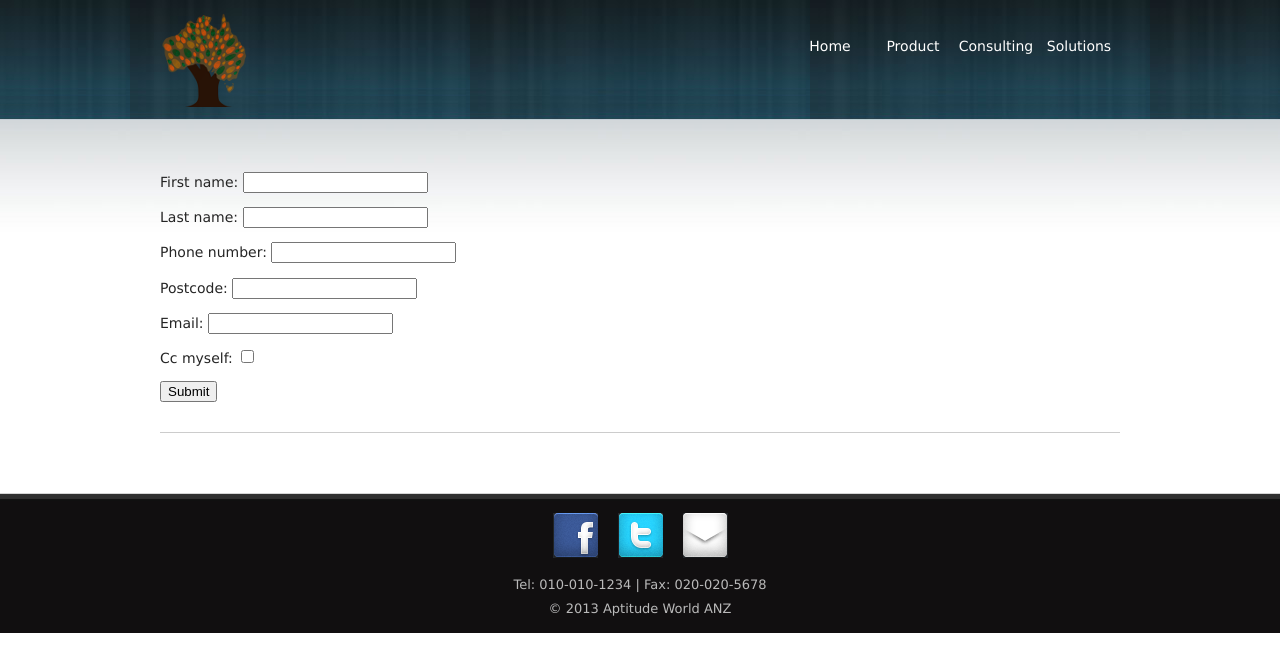
After one commit to arimbun/aptitude, a Django app: page /book in a window 1280 px wide; the page is wider, and only the part inside the window is pictured. The commit adds this page. Shown: the top 672 px of that part. Run offline with Django 3.2, Linux system fonts and the light colour scheme.

Commit message:
Initial /book page

```diff
--- a/apps/landing/templates/landing/base.html
+++ b/apps/landing/templates/landing/base.html
@@ -74,7 +74,7 @@
 
     <div id="copyright">
         Tel: 010-010-1234 | Fax: 020-020-5678<br/>
-        Copyright © {{ year }} Aptitude World
+        © {{ year }} Aptitude World ANZ
     </div>
     <!-- end of templatemo_footer -->
 </div>
--- /dev/null
+++ b/apps/landing/templates/landing/book.html
@@ -0,0 +1,30 @@
+{% extends 'landing/base.html' %}
+{% load staticfiles %}
+
+{% block content %}
+    <div id="templatemo_body_wrapper">
+        <div id="templatemo_wrapper">
+            <div id="templatemo_main">
+
+                <div class="col_w960">
+                    <form action="/book" method="post">
+                        {% csrf_token %}
+                        {{ form.as_p }}
+                        <input type="submit" value="Submit"/>
+                    </form>
+                    <div class="cleaner"></div>
+                </div>
+                <!-- end of templatemo fp services -->
+
+                <div class="col_w960 col_w960_last"></div>
+                <div class="cleaner"></div>
+            </div>
+            <!-- end of main -->
+
+            <div class="cleaner"></div>
+        </div>
+        <!-- end of wrapper -->
+        <div class="cleaner"></div>
+    </div>
+    <!-- end of body wrapper -->
+{% endblock %}
--- a/apps/landing/urls.py
+++ b/apps/landing/urls.py
@@ -10,4 +10,6 @@ urlpatterns = patterns('',
                        url(r'^product$', views.product, name='product'),
                        # eg: /consulting
                        url(r'^consulting$', views.consulting, name='consulting'),
+                       # eg: /book
+                       url(r'^book', views.book, name='book'),
 )
--- a/apps/landing/views.py
+++ b/apps/landing/views.py
@@ -1,15 +1,25 @@
-from django.shortcuts import render_to_response
+from django.shortcuts import render, render_to_response
 from django.utils.datetime_safe import datetime
+from django.http import HttpResponseRedirect
+from django import forms
 
 COMPANY_NAME = 'Aptitude World ANZ'
 META_KEYWORDS = ['Aptitude World AU', 'Aptitude World NZ', 'Aptitude World Australia', 'Aptitude World New Zealand']
 
 
+class BookingForm(forms.Form):
+    first_name = forms.CharField(max_length=100)
+    last_name = forms.CharField(max_length=100)
+    phone_number = forms.CharField(max_length=100)
+    postcode = forms.CharField(max_length=100)
+    email = forms.EmailField()
+    cc_myself = forms.BooleanField(required=False)
+    message_to_our_consultant = forms.Textarea()
+
+
 def index(request):
+    keywords, description, year = __init()
     title = COMPANY_NAME + ' - ' + 'Home'
-    keywords = ','.join(META_KEYWORDS)
-    description = ','.join(META_KEYWORDS)
-    year = datetime.now().year
     return render_to_response('landing/index.html',
                               {
                                   'title': title,
@@ -22,10 +32,8 @@ def index(request):
 
 
 def product(request):
+    keywords, description, year = __init()
     title = COMPANY_NAME + ' - ' + 'Product'
-    keywords = ','.join(META_KEYWORDS)
-    description = ','.join(META_KEYWORDS)
-    year = datetime.now().year
     return render_to_response('landing/product.html',
                               {
                                   'title': title,
@@ -38,10 +46,8 @@ def product(request):
 
 
 def solutions(request):
+    keywords, description, year = __init()
     title = COMPANY_NAME + ' - ' + 'Solutions'
-    keywords = ','.join(META_KEYWORDS)
-    description = ','.join(META_KEYWORDS)
-    year = datetime.now().year
     return render_to_response('landing/solutions.html',
                               {
                                   'title': title,
@@ -54,10 +60,8 @@ def solutions(request):
 
 
 def consulting(request):
+    keywords, description, year = __init()
     title = COMPANY_NAME + ' - ' + 'Consulting'
-    keywords = ','.join(META_KEYWORDS)
-    description = ','.join(META_KEYWORDS)
-    year = datetime.now().year
     return render_to_response('landing/consulting.html',
                               {
                                   'title': title,
@@ -67,3 +71,32 @@ def consulting(request):
                                   'year': year,
                               }
     )
+
+
+def book(request):
+    if request.method == 'POST':
+        form = BookingForm(request.POST)
+        if form.is_valid():
+            return HttpResponseRedirect('/index')
+    else:
+        form = BookingForm()
+
+    keywords, description, year = __init()
+    title = COMPANY_NAME + ' - ' + 'Book an Appointment'
+    return render(request, 'landing/book.html',
+                              {
+                                  'title': title,
+                                  'keywords': keywords,
+                                  'description': description,
+                                  'page': 'book',
+                                  'year': year,
+                                  'form': form,
+                              }
+    )
+
+
+def __init():
+    keywords = ','.join(META_KEYWORDS)
+    description = ','.join(META_KEYWORDS)
+    year = datetime.now().year
+    return keywords, description, year
```
